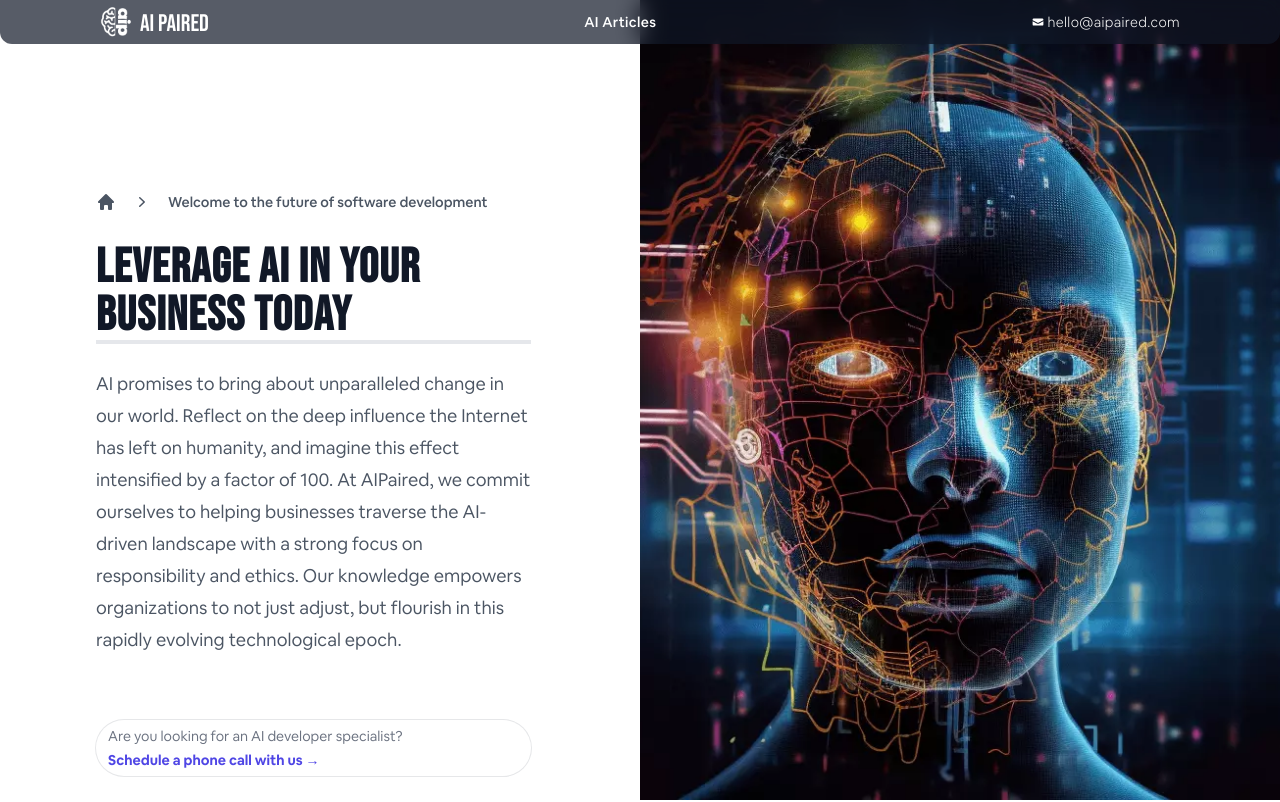
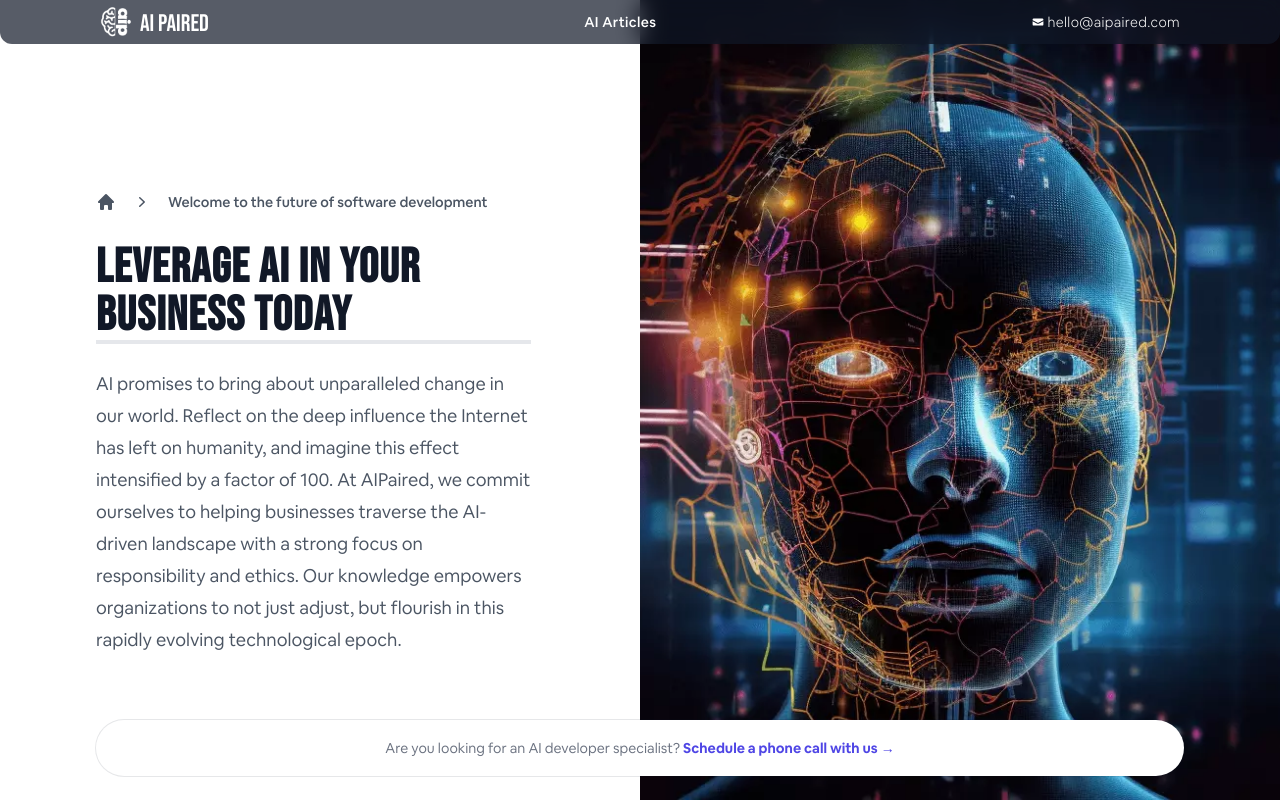
Before and after one commit to marktellez/aipaired.com, a Next.js app: page / in a window 1280 px wide. Shown: the top 802 px of the page. Built offline with nearby package versions, Linux system fonts and the light colour scheme.

Commit message:
responsive fixes

```diff
--- a/src/features/homepage/cta.jsx
+++ b/src/features/homepage/cta.jsx
@@ -1,18 +1,15 @@
 export function HomepageCTA({}) {
   return (
-    <div className=" bg-blue-500">
-      <div className="sm:w-1/2 mx-auto p-8 my-8">
-        <div className="relative bg-white rounded-full px-3 py-1 text-sm leading-6 text-gray-500 ring-1 ring-gray-900/10 hover:ring-gray-900/20">
+    <div className="py-4 hover:bg-blue-500 hover:text-white text-center mt-16 mb-8 relative bg-white rounded-full px-3  text-sm leading-6 text-gray-500 ring-1 ring-gray-900/10 hover:ring-gray-900/20">
       Are you looking for an AI developer specialist?{" "}
       <a
         href="https://calendly.com/aipaired/30m-introduction-call"
         target="_blank"
-            className="whitespace-nowrap font-semibold text-indigo-600">
+        className="whitespace-nowrap font-semibold text-indigo-600"
+      >
         <span className="absolute inset-0" aria-hidden="true" />
         Schedule a phone call with us <span aria-hidden="true">&rarr;</span>
       </a>
     </div>
-      </div>
-    </div>
   );
 }
--- a/src/features/homepage/hero.jsx
+++ b/src/features/homepage/hero.jsx
@@ -3,9 +3,9 @@ import { Breadcrumbs } from "@/ui/breadcrumbs";
 
 export function HomepageHero({}) {
   return (
-    <div className="">
-      <div className="pb-16 pt-10 sm:pb-16 lg:col-span-7 lg:px-0 lg:pb-56 lg:pt-48 xl:col-span-6">
-        <div className="mx-auto  lg:mx-0 w-full md:w-2/5">
+    <div>
+      <div className=" pt-10  lg:col-span-7 lg:px-0  lg:pt-48 xl:col-span-6">
+        <div className="mx-auto lg:mx-0 w-full md:w-2/5 ">
           <Breadcrumbs crumbs={[]} />
           <h1 className="mt-4 text-3xl font-hero uppercase font-bold tracking-wide text-gray-900 sm:mt-8 sm:text-5xl">
             Leverage AI in your business today
@@ -19,30 +19,18 @@ export function HomepageHero({}) {
             empowers organizations to not just adjust, but flourish in this
             rapidly evolving technological epoch.
           </p>
-
-          <div className="hidden sm:mt-32 sm:flex lg:mt-16">
-            <div className="relative rounded-full px-3 py-1 text-sm leading-6 text-gray-500 ring-1 ring-gray-900/10 hover:ring-gray-900/20">
-              Are you looking for an AI developer specialist?{" "}
-              <a
-                href="https://calendly.com/aipaired/30m-introduction-call"
-                target="_blank"
-                className="whitespace-nowrap font-semibold text-indigo-600"
-              >
-                <span className="absolute inset-0" aria-hidden="true" />
-                Schedule a phone call with us{" "}
-                <span aria-hidden="true">&rarr;</span>
-              </a>
-            </div>
-          </div>
         </div>
       </div>
-      <div className="relative lg:col-span-5  xl:absolute xl:inset-0 xl:left-1/2 xl:mr-0">
-        <Image
-          className="aspect-w-3 aspect-h-2 w-full bg-gray-50 object-cover lg:absolute lg:inset-0 lg:aspect-none lg:h-full"
-          src={"/images/homepage/hero.webp"}
-          alt="AIPaired hero image"
-          layout="fill"
-        />
+
+      <div className="relative lg:col-span-5 xl:absolute xl:inset-0 xl:left-1/2 xl:mr-0">
+        <div className="h-full w-full">
+          <Image
+            className="h-full w-full object-cover lg:absolute lg:inset-0 lg:aspect-none"
+            src={"/images/homepage/hero.webp"}
+            alt="AIPaired hero image"
+            layout="fill"
+          />
+        </div>
       </div>
     </div>
   );
--- a/src/pages/index.jsx
+++ b/src/pages/index.jsx
@@ -7,15 +7,16 @@ import { Layout } from "@/features/layout";
 import { Container } from "@/ui/page";
 
 import { HomepageHero as Hero } from "@/features/homepage/hero";
+import { HomepageCTA as CTA } from "@/features/homepage/cta";
 import { HomepageAboutMe as AboutMe } from "@/features/homepage/about-me";
 import { Articles } from "@/features/articles";
 
 export default function Homepage({ articles = [] }) {
-  console.dir({ articles });
   return (
     <Layout canonicalUrl="https://aipaired.com">
       <Container>
         <Hero />
+        <CTA />
       </Container>
       <div className="bg-gray-100 py-16">
         <Container>
```
Lines whose indentation alone changed are shown as unchanged.
